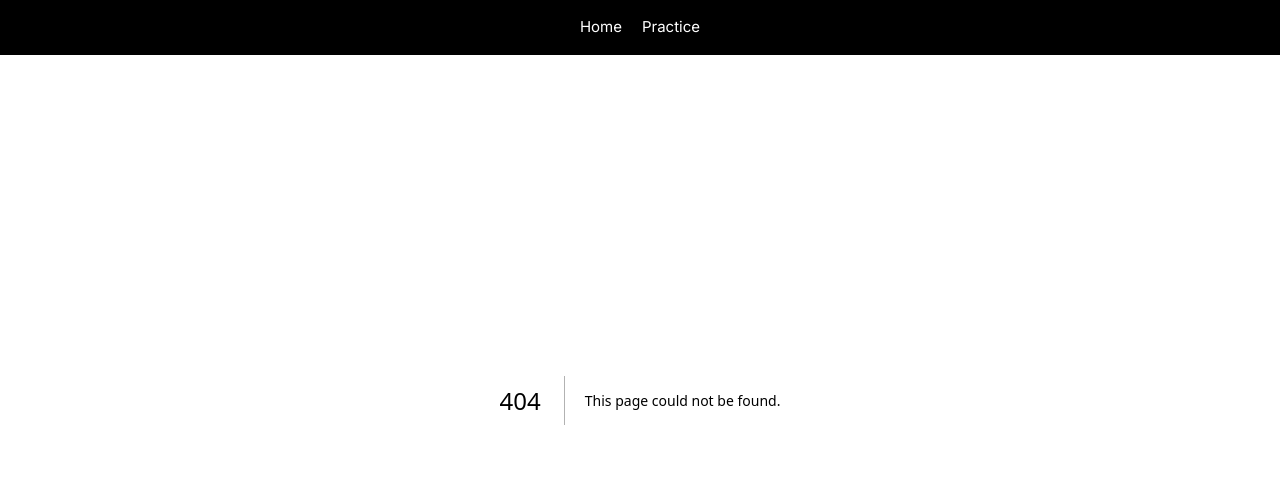
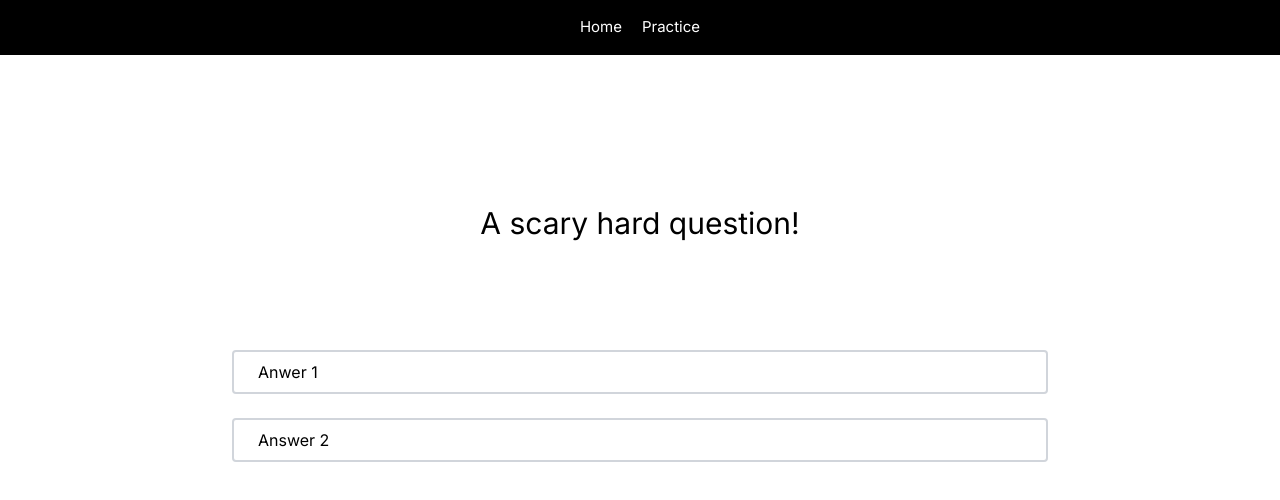
Before and after one commit to DebuggedMoon/comptia-study, a Next.js app: page /practice in a window 1280 px wide. Before the commit this address had no page. Shown: the top 500 px of the page. Built offline with nearby package versions, Linux system fonts and the light colour scheme.

Commit message:
Add barebones pratice page

```diff
--- /dev/null
+++ b/src/app/practice/page.tsx
@@ -0,0 +1,24 @@
+
+export default function Pratice() {
+	return (
+		<main className="flex flex-col min-h-screen p-24">
+
+			<h1 className="py-[10%] text-3xl text-center">A scary hard question!</h1>
+
+
+
+			<ul className="flex flex-col gap-6 h-auto">
+				{
+					["Anwer 1", "Answer 2"].map(
+						answer => (
+							<li key={answer} className="flex justify-center">
+								<button className="border-2 border-gray-300 hover:border-gray-500 rounded w-[75%] pl-6 py-2 text-left">{answer}</button>
+							</li>
+						)
+					)
+				}
+			</ul>
+
+		</main>
+	);
+}
--- a/src/components/DirectionalyStickyHeader.tsx
+++ b/src/components/DirectionalyStickyHeader.tsx
@@ -24,7 +24,7 @@ export default function DirectionalyStickyHeader() {
 			return initialStyling;
 		} else if (window.scrollY - lastScrollYPosition.current > 2) {
 
-			return "hidden";
+			return "invisible";
 		}
 
 		return "";
```
